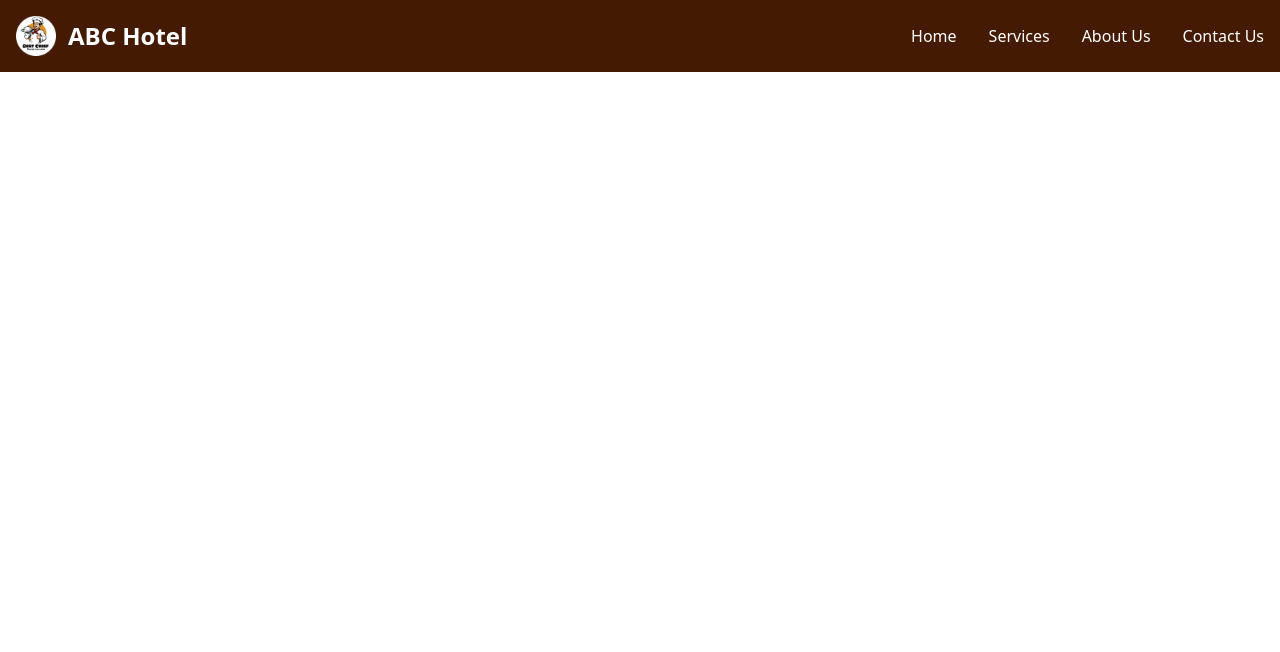
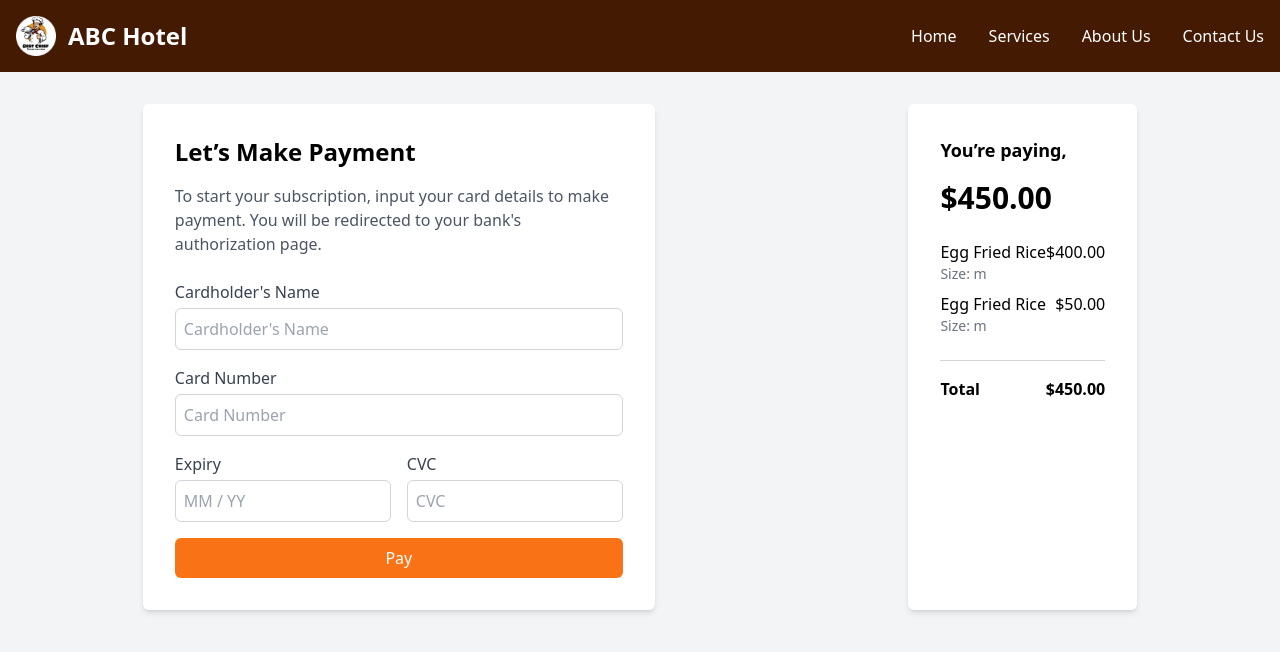
Before and after one commit to Malith212/abchotel, a React (Create React App) app: page /payment in a window 1280 px wide. Shown: the top 652 px of the page. Built offline with nearby package versions, Linux system fonts and the light colour scheme.

Commit message:
payment page

```diff
--- a/src/App.js
+++ b/src/App.js
@@ -8,6 +8,7 @@ import HotelMenuPage from "./Pages/HotelMenuPage";
 import ItemMenuPageCustomer from "./Pages/ItemMenuPageCustomer";
 import HotelMenuCustomerPage from "./Pages/HotelMenuCustomerPage";
 import Navbar from "./components/navbar";
+import PaymentPage from "./Pages/PaymentPage";
 
 function App() {
   return (
@@ -24,6 +25,7 @@ function App() {
       <Route path="/itemMenuPageCustomer" element={<ItemMenuPageCustomer/>}></Route>
       <Route path="/hotelMenuPageCustomer" element={<HotelMenuCustomerPage/>}></Route>
       <Route path="/navbar" element={<Navbar/>}></Route>
+      <Route path="/payment" element={<PaymentPage/>}></Route>
     </Routes>
     </BrowserRouter>
 
--- /dev/null
+++ b/src/Pages/PaymentPage.js
@@ -0,0 +1,20 @@
+import React from "react";
+import PaymentForm from "../components/Customer/PaymentForm";
+import PaymentSummary from "../components/Customer/PaymentSummary";
+function PaymentPage() {
+  return (
+    <>
+      <div className="min-h-screen bg-gray-100 p-8">
+        <div className="flex flex-col md:flex-row gap-8 justify-center">
+          {/* Call PaymentForm component */}
+          <PaymentForm />
+
+          {/* Call PaymentSummary component */}
+          <PaymentSummary />
+        </div>
+      </div>
+    </>
+  );
+}
+
+export default PaymentPage;
--- /dev/null
+++ b/src/components/Customer/PaymentForm.jsx
@@ -0,0 +1,86 @@
+import React, { useState } from 'react';
+
+const PaymentForm = () => {
+  const [form, setForm] = useState({
+    name: '',
+    cardNumber: '',
+    expiry: '',
+    cvc: ''
+  });
+
+  const handleInputChange = (e) => {
+    const { name, value } = e.target;
+    setForm({ ...form, [name]: value });
+  };
+
+  const handleSubmit = (e) => {
+    e.preventDefault();
+    // Add your payment logic here
+    console.log('Payment submitted', form);
+  };
+
+  return (
+    <div className="p-8 bg-white rounded-md shadow-md max-w-lg mx-auto">
+      <h2 className="text-2xl font-semibold mb-4">Let’s Make Payment</h2>
+      <p className="text-gray-600 mb-6">
+        To start your subscription, input your card details to make payment.
+        You will be redirected to your bank's authorization page.
+      </p>
+      <form onSubmit={handleSubmit}>
+        <div className="mb-4">
+          <label className="block text-gray-700">Cardholder's Name</label>
+          <input
+            type="text"
+            name="name"
+            value={form.name}
+            onChange={handleInputChange}
+            className="mt-1 p-2 w-full border border-gray-300 rounded-md"
+            placeholder="Cardholder's Name"
+          />
+        </div>
+        <div className="mb-4">
+          <label className="block text-gray-700">Card Number</label>
+          <input
+            type="text"
+            name="cardNumber"
+            value={form.cardNumber}
+            onChange={handleInputChange}
+            className="mt-1 p-2 w-full border border-gray-300 rounded-md"
+            placeholder="Card Number"
+          />
+        </div>
+        <div className="grid grid-cols-2 gap-4 mb-4">
+          <div>
+            <label className="block text-gray-700">Expiry</label>
+            <input
+              type="text"
+              name="expiry"
+              value={form.expiry}
+              onChange={handleInputChange}
+              className="mt-1 p-2 w-full border border-gray-300 rounded-md"
+              placeholder="MM / YY"
+            />
+          </div>
+          <div>
+            <label className="block text-gray-700">CVC</label>
+            <input
+              type="text"
+              name="cvc"
+              value={form.cvc}
+              onChange={handleInputChange}
+              className="mt-1 p-2 w-full border border-gray-300 rounded-md"
+              placeholder="CVC"
+            />
+          </div>
+        </div>
+        <button
+          type="submit"
+          className="w-full bg-orange-500 text-white py-2 rounded-md hover:bg-orange-600 transition">
+          Pay
+        </button>
+      </form>
+    </div>
+  );
+};
+
+export default PaymentForm;
--- /dev/null
+++ b/src/components/Customer/PaymentSummary.jsx
@@ -0,0 +1,35 @@
+import React from 'react';
+
+const PaymentSummary = () => {
+  const items = [
+    { name: 'Egg Fried Rice', size: 'm', price: 400.00 },
+    { name: 'Egg Fried Rice', size: 'm', price: 50.00 }
+  ];
+
+  const total = items.reduce((acc, item) => acc + item.price, 0);
+
+  return (
+    <div className="p-8 bg-white rounded-md shadow-md max-w-md md:max-w-lg lg:max-w-xl mx-auto"> {/* Responsive width change */}
+      <h2 className="text-lg font-semibold mb-4">You’re paying,</h2>
+      <div className="text-3xl font-bold mb-6">${total.toFixed(2)}</div>
+      <div className="mb-6">
+        {items.map((item, index) => (
+          <div key={index} className="flex justify-between mb-2">
+            <div>
+              <p>{item.name}</p>
+              <p className="text-gray-500 text-sm">Size: {item.size}</p>
+            </div>
+            <div className="text-right">${item.price.toFixed(2)}</div>
+          </div>
+        ))}
+      </div>
+      <hr className="border-gray-300 mb-4" />
+      <div className="flex justify-between font-semibold">
+        <p>Total</p>
+        <p>${total.toFixed(2)}</p>
+      </div>
+    </div>
+  );
+};
+
+export default PaymentSummary;
```
